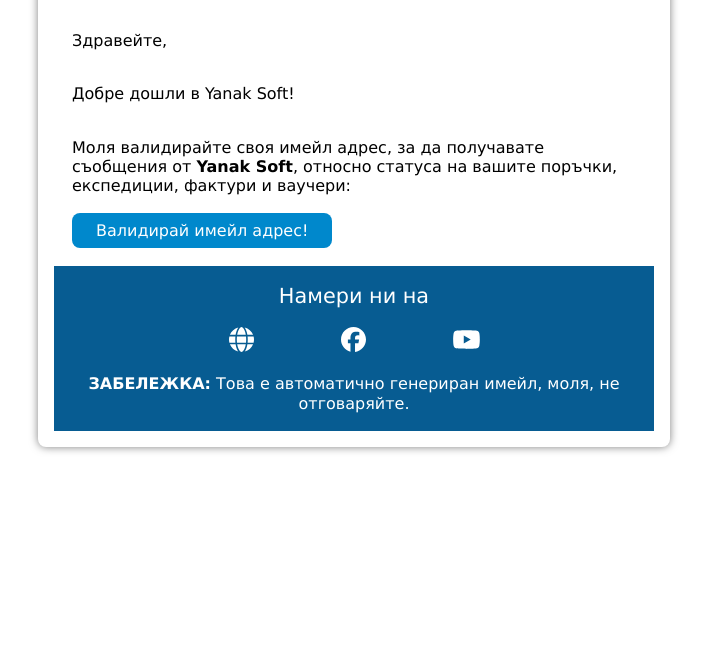
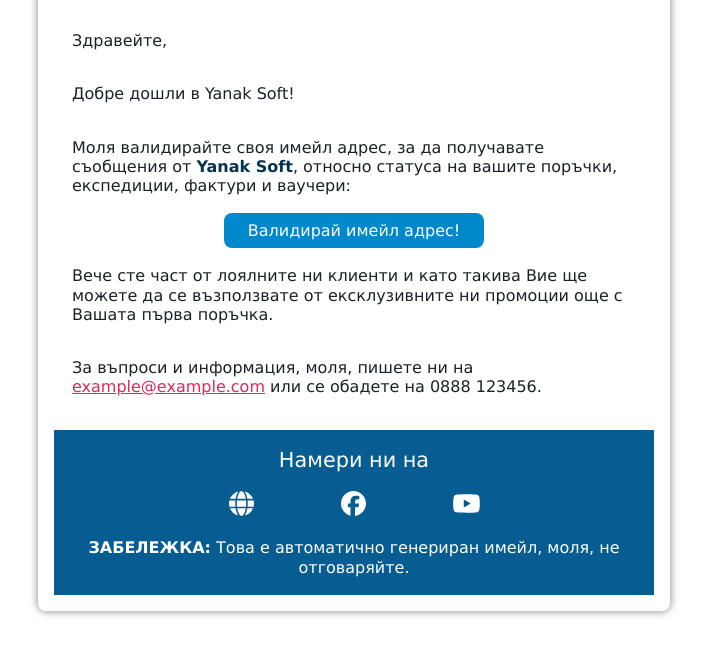
Before and after one commit to venelinkolev/accepted-orders, a website: page confirmation-email.html in a window 1280 px wide. Shown: the part 123-778 px from the top of the page, without its empty margins (286-993 px from the left). Drawn offline with Linux system fonts and the light colour scheme.

Commit message:
Finish Confirmation Email

```diff
--- a/confirmation-email.html
+++ b/confirmation-email.html
@@ -64,7 +64,7 @@
                 <tr>
                     <td>
                         <table align="center"
-                            style="width: 100%; padding: 1rem; background-color: var(--main-background-color);">
+                            style="width: 100%; padding: 1rem; background-color: var(--main-background-color); color: var(--primary-text-color);">
                             <tbody>
                                 <tr>
                                     <td>
@@ -79,15 +79,32 @@
                                 <tr>
                                     <td>
                                         <p>Моля валидирайте своя имейл адрес, за да получавате съобщения от
-                                            <strong>Yanak Soft</strong>, относно статуса на вашите поръчки, експедиции,
+                                            <strong style="color: var(--secondary-text-color);">Yanak Soft</strong>,
+                                            относно статуса на вашите поръчки, експедиции,
                                             фактури и ваучери:
                                         </p>
                                     </td>
                                 </tr>
                                 <tr>
+                                    <td style="text-align: center;">
+                                        <a style="text-decoration: none; padding: 0.5rem 1.5rem; background-color: var(--primary-button-background); color: var(--primary-button-text-color); display: inline-block; border-radius: 0.5rem;"
+                                            target="_blank" href="http://yanaksoft.com">Валидирай имейл адрес!</a>
+                                    </td>
+                                </tr>
+                                <tr>
                                     <td>
-                                        <a style="text-decoration: none; padding: 0.5rem 1.5rem; background-color: var(--primary-button-background); color: var(--primary-button-text-color);text-align: center; display: inline-block; border-radius: 0.5rem;"
-                                            target="_blank" href="http://yanaksoft.com">Валидирай имейл адрес!</a>
+                                        <p>Вече сте част от лоялните ни клиенти и като такива Вие ще можете да се
+                                            възползвате от ексклузивните ни промоции още с Вашата първа поръчка.</p>
+                                    </td>
+                                </tr>
+                                <tr>
+                                    <td>
+                                        <p>За въпроси и информация, моля, пишете ни на <a
+                                                style="color: var(--secondary-button-background);"
+                                                href="javascript: internSendMess('example@example.com')">example@example.com</a>
+                                            или се
+                                            обадете на
+                                            0888 123456.</p>
                                     </td>
                                 </tr>
                             </tbody>
```
